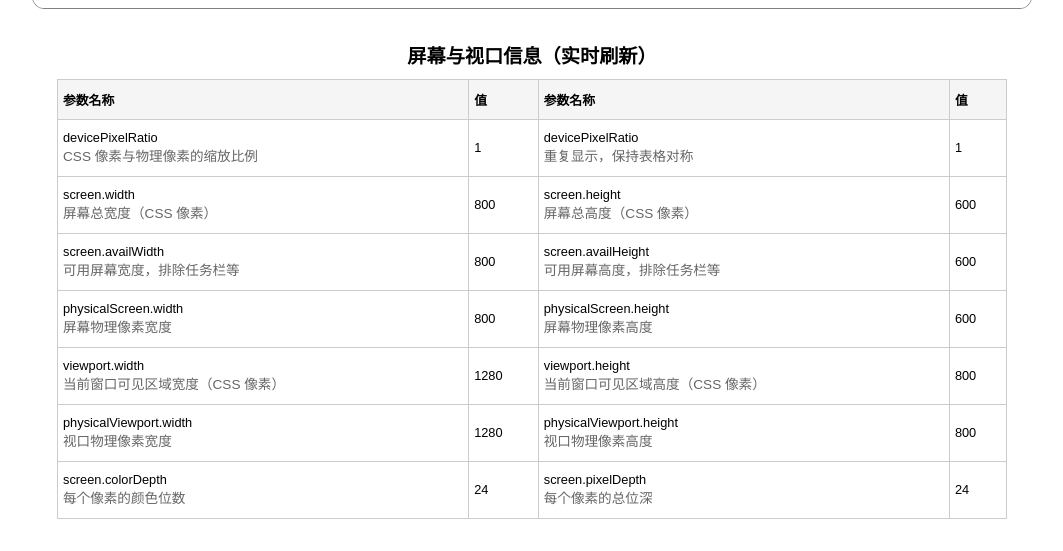
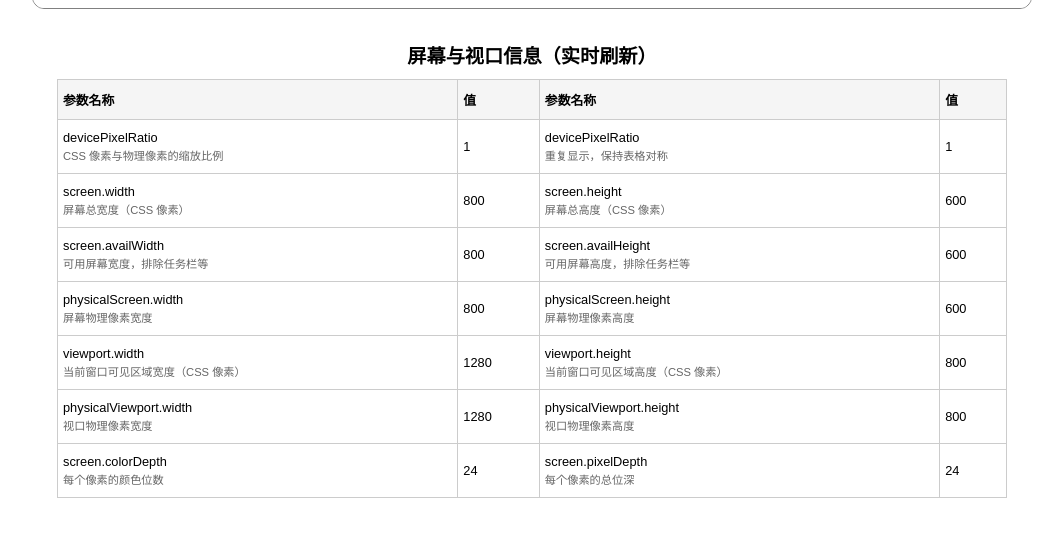
Before and after one commit to hexiongwu1995/Three, a website built with Vite: page index.html in a window 1280 px wide. Shown: the part 1092-1643 px from the top of the page, without its empty margins (108-1171 px from the left). After the commit the page ends 1622 px from the top, so only its background shows below. Built offline with nearby package versions, Linux system fonts and the light colour scheme; animation ran at ten frames a second.

Commit message:
fix: reduce font size for improved readability

```diff
--- a/index.html
+++ b/index.html
@@ -47,7 +47,7 @@
       display: block;
       margin-top: 4px;
       color: #666;
-      font-size: 0.85rem;
+      font-size: 0.7rem;
       line-height: 1.25;
     }
 
```
Also changed, not shown: dist/index.html.
